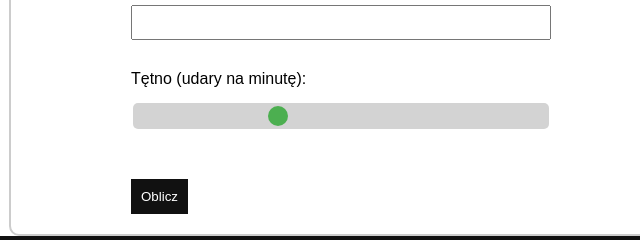
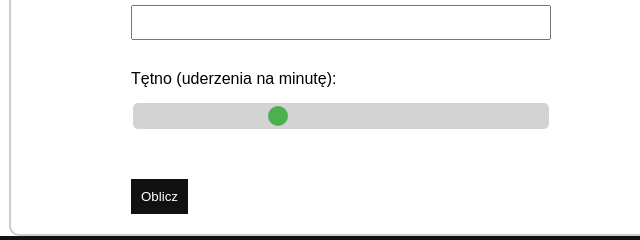
Before and after one commit to CoolDoge123/SklepInternetowySnickerBox, a plain HTML site: page convert.html in a window 1280 px wide. Shown: the part 411-651 px from the top of the page, 309-949 px from the left. Drawn offline with Linux system fonts and the light colour scheme.

Commit message:
convert.html

```diff
--- a/convert.html
+++ b/convert.html
@@ -95,7 +95,7 @@
                     <label for="steps">Liczba kroków na kilometr:</label>
                     <input type="number" id="steps" name="steps" min="1" required>
 
-                    <label for="heart-rate">Tętno (udary na minutę):</label>
+                    <label for="heart-rate">Tętno (uderzenia na minutę):</label>
                     <input type="range" id="heart-rate" name="heart-rate" min="40" max="220" value="100">
 
                     <div id="result"></div>
```
